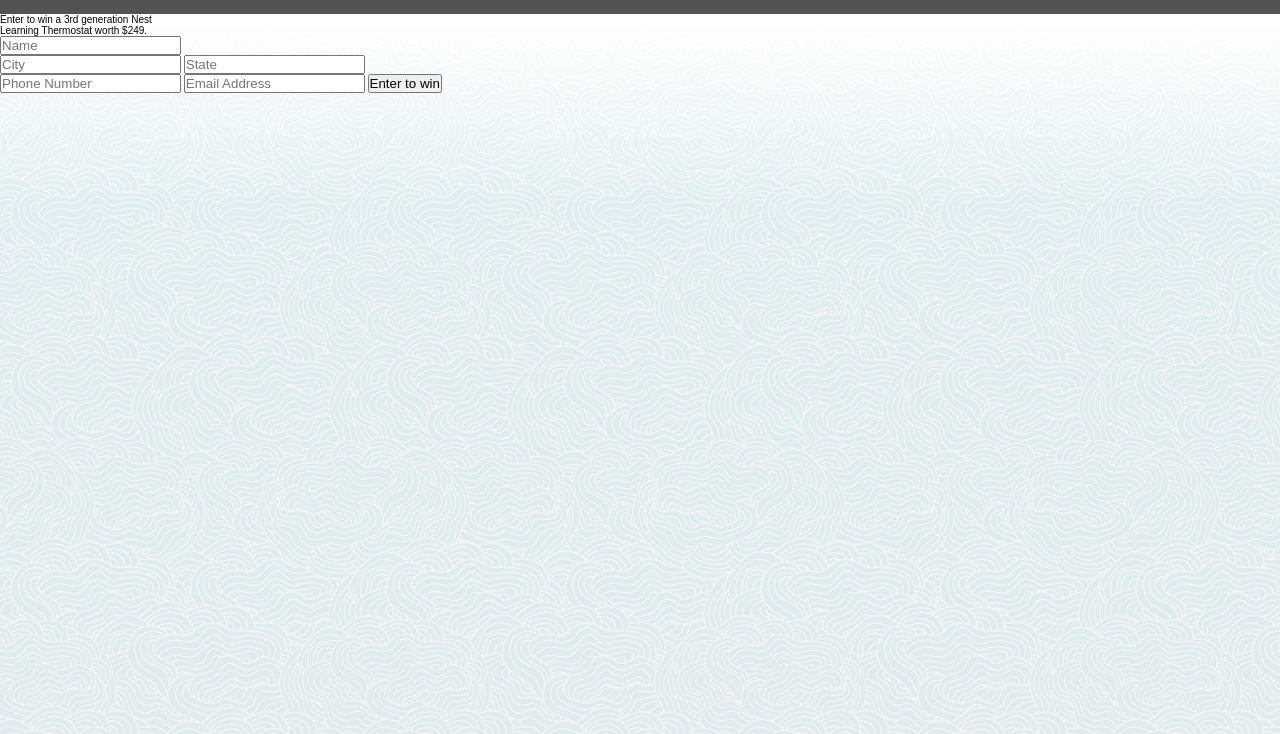
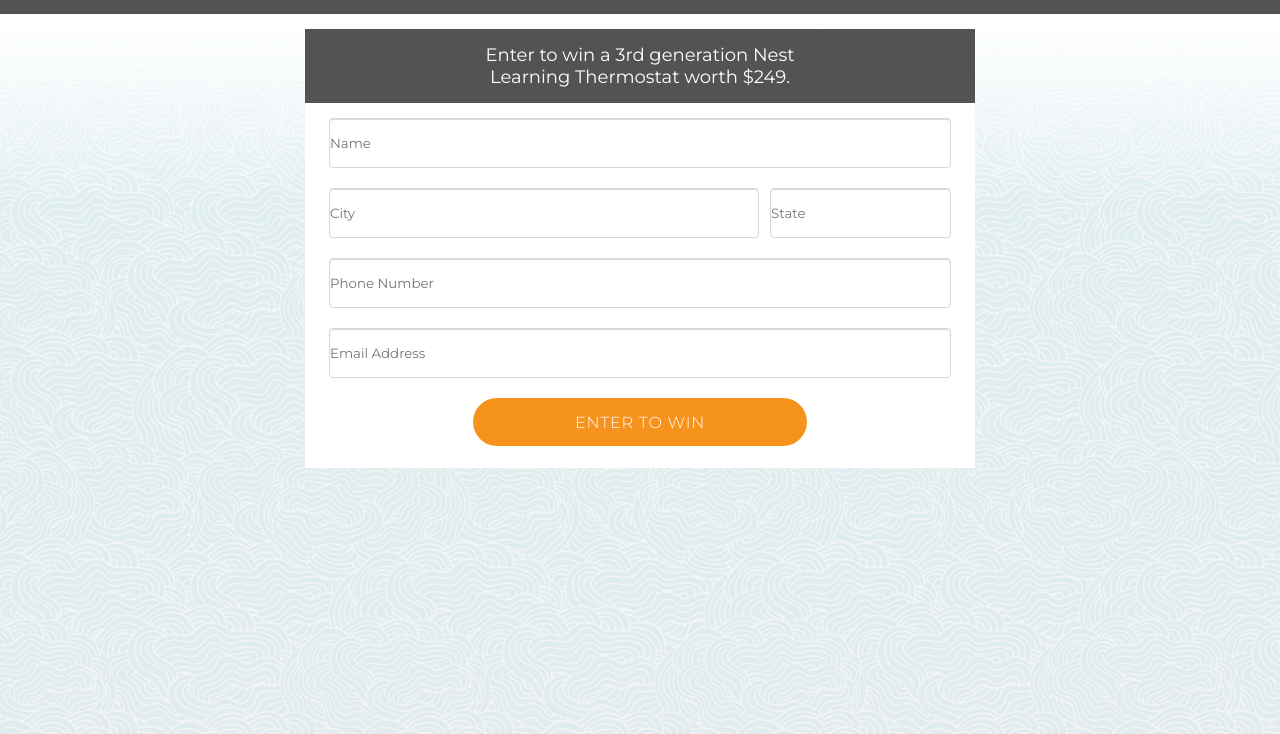
Before and after one commit to Sharonina/modernize-form, a plain HTML site: page src/index.html in a window 1280 px wide. Shown: the part 66-800 px from the top of the page. Drawn offline with Linux system fonts and the light colour scheme.

Commit message:
Add form styles, update class and variable names

```diff
--- a/src/index.html
+++ b/src/index.html
@@ -13,32 +13,49 @@
       </picture>
     </header>
     <main>
-      <section>
-        <div>
+      <section class="form">
+        <div class="form__header">
           <p>Enter to win a 3rd generation Nest</p>
           <p>Learning Thermostat worth $249.</p>
         </div>
-        <div>
-          <form id="entryForm" action="">
-            <input type="text" placeholder="Name" minlength="2" required />
-            <div>
-              <input type="text" placeholder="City" />
-              <input type="text" placeholder="State" />
+        <div class="form__container">
+          <form id="" action="">
+            <input
+              class="form__input"
+              type="text"
+              placeholder="Name"
+              minlength="2"
+              required
+            />
+            <div class="form__group">
+              <input class="form__input" type="text" placeholder="City" />
+              <input
+                class="form__input form__state"
+                type="text"
+                placeholder="State"
+              />
             </div>
             <input
               type="text"
-              id="phoneField"
+              id="phone-field"
+              class="form__input"
               placeholder="Phone Number"
               maxlength="10"
               required
             />
             <input
-              id="emailField"
+              id="email-field"
+              class="form__input"
               type="email"
               placeholder="Email Address"
               required
             />
-            <input id="submit" type="submit" value="Enter to win" />
+            <input
+              id="submit-btn"
+              class="form__submit"
+              type="submit"
+              value="Enter to win"
+            />
           </form>
         </div>
       </section>
--- a/src/style.css
+++ b/src/style.css
@@ -1,18 +1,24 @@
+@import url("https://fonts.googleapis.com/css2?family=Montserrat:wght@300;400;700;900&display=swap");
+
 :root {
-  --gray: #545253;
-  --light-gray: #d8d8d8;
-  --orange: #f6931d;
-  --green: #a0bc57;
-  --turquoise: #6eb7c2;
-  --white: #fff;
-  --red: #d50303;
-  --font-base: "Montserrat", sans-serif;
+  --color-primary: #f6931d;
+  --color-secondary: #6eb7c2;
+  --color-accent: #a0bc57;
+  --color-error: #d50303;
+
+  --color-gray-dark: #545253;
+  --color-gray-light: #d8d8d8;
+  --color-gray-font: #747375;
+  --color-white: #ffffff;
+
+  --font-family-base: "Montserrat", sans-serif;
 }
 
 * {
   margin: 0;
   box-sizing: border-box;
   padding: 0;
+  font-family: var(--font-family-base);
 }
 
 html {
@@ -20,7 +26,6 @@ html {
 }
 
 body {
-  font-family: var(--font-base);
   overflow-x: hidden;
   width: 100vw;
   height: 100vh;
@@ -40,7 +45,7 @@ input[type="number"] {
 }
 
 header {
-  background-color: var(--gray);
+  background-color: var(--color-gray-dark);
   width: 100%;
   height: 8rem;
   display: flex;
@@ -52,7 +57,74 @@ main {
   background-image: url(./assets/modernize-bg.png);
   width: 100%;
   height: calc(100% - 8rem);
-  pointer-events: none;
+  padding: 1.5rem;
+  display: flex;
+  flex-direction: column;
+  align-items: center;
+}
+
+.form {
+  background: var(--color-white);
+  width: 100%;
+  height: auto;
+  max-width: 67rem;
+}
+
+.form__header {
+  background-color: var(--color-gray-dark);
+  padding: 1.5rem;
+  color: white;
+  text-align: center;
+}
+.form__header p {
+  font-size: 1.8rem;
+  font-weight: 400;
+}
+
+.form__container {
+  padding: 1.5rem 2.4rem 2.2rem;
+}
+.form__container form {
+  display: flex;
+  flex-direction: column;
+  align-items: center;
+}
+
+.form__container .form__group {
+  display: flex;
+  width: 100%;
+  gap: 1.15rem;
+}
+
+.form__container .form__group .form__state {
+  min-width: 7.83rem;
+  max-width: 18.09rem;
+}
+
+.form__container .form__input {
+  height: 5rem;
+  width: 100%;
+  margin-bottom: 2rem;
+  border-radius: 0.4rem;
+  border: 1px solid var(--color-gray-light);
+  box-shadow: inset 0px 1px 1px var(--color-gray-light);
+}
+
+.form__container .form__submit {
+  background-color: var(--color-primary);
+  color: var(--color-white);
+  font-size: 1.6rem;
+  letter-spacing: 0.8px;
+  text-transform: uppercase;
+  text-align: center;
+  min-width: 24.2rem;
+  max-width: 33.36rem;
+  width: 100%;
+  height: 4.8rem;
+  border: none;
+  border-radius: 2.5rem;
+  cursor: pointer;
+  font-weight: 100;
 }
 
 @keyframes backgroundTransition {
```
